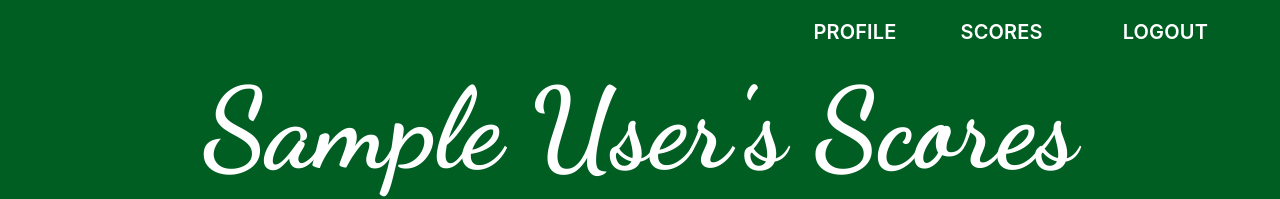
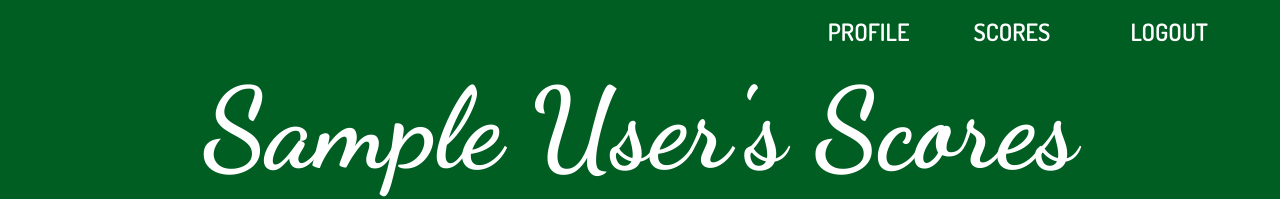
Before and after one commit to tylerpgen/golf-scores, a React (Vite) app in the folder client/: page /scores in a window 1280 px wide. Shown: the top 199 px of the page. Built offline with nearby package versions, Linux system fonts and the light colour scheme; no server answers; sample sign-in values are in the browser's storage.

Commit message:
changed font in navbar to match site

```diff
--- a/client/src/components/Navbar.jsx
+++ b/client/src/components/Navbar.jsx
@@ -54,7 +54,7 @@ const Navbar = () => {
                   href={"/profile"}
                   sx={{ mx: 4, "&:hover": { textDecoration: "none" } }}
                 >
-                  <Typography variant="h6" fontWeight="600" fontFamily="Inter">
+                  <Typography variant="h5" fontWeight="600" fontFamily="Dosis">
                     Profile
                   </Typography>
                 </Link>
@@ -65,7 +65,7 @@ const Navbar = () => {
                   href={"/scores"}
                   sx={{ mx: 4, "&:hover": { textDecoration: "none" } }}
                 >
-                  <Typography variant="h6" fontWeight="600" fontFamily="Inter">
+                  <Typography variant="h5" fontWeight="600" fontFamily="Dosis">
                     Scores
                   </Typography>
                 </Link>
@@ -76,7 +76,7 @@ const Navbar = () => {
                   sx={{ mx: 4, "&:hover": { textDecoration: "none" } }}
                   onClick={logoutHandler}
                 >
-                  <Typography variant="h6" fontWeight="600" fontFamily="Inter">
+                  <Typography variant="h5" fontWeight="600" fontFamily="Dosis">
                     Logout
                   </Typography>
                 </Button>
@@ -90,7 +90,7 @@ const Navbar = () => {
                   href={"/login"}
                   sx={{ mx: 4, "&:hover": { textDecoration: "none" } }}
                 >
-                  <Typography variant="h6" fontWeight="600" fontFamily="Inter">
+                  <Typography variant="h5" fontWeight="600" fontFamily="Dosis">
                     Login
                   </Typography>
                 </Link>
@@ -101,7 +101,7 @@ const Navbar = () => {
                   href={"/register"}
                   sx={{ mx: 4, "&:hover": { textDecoration: "none" } }}
                 >
-                  <Typography variant="h6" fontWeight="600" fontFamily="Inter">
+                  <Typography variant="h5" fontWeight="600" fontFamily="Dosis">
                     Sign Up
                   </Typography>
                 </Link>
@@ -141,7 +141,7 @@ const Navbar = () => {
                     "&:hover": { textDecoration: "none" },
                   }}
                 >
-                  <Typography variant="h6" fontWeight="600" fontFamily="Inter">
+                  <Typography variant="h5" fontWeight="600" fontFamily="Dosis">
                     Profile
                   </Typography>
                 </Link>
@@ -156,7 +156,7 @@ const Navbar = () => {
                     "&:hover": { textDecoration: "none" },
                   }}
                 >
-                  <Typography variant="h6" fontWeight="600" fontFamily="Inter">
+                  <Typography variant="h5" fontWeight="600" fontFamily="Dosis">
                     Scores
                   </Typography>
                 </Link>
@@ -168,7 +168,7 @@ const Navbar = () => {
                   sx={{ my: "50px", color: "white", "&:hover": { textDecoration: "none" } }}
                   onClick={logoutHandler}
                 >
-                  <Typography variant="h6" fontWeight="600" fontFamily="Inter">
+                  <Typography variant="h5" fontWeight="600" fontFamily="Dosis">
                     Logout
                   </Typography>
                 </Button>
@@ -184,7 +184,7 @@ const Navbar = () => {
                   href={"/login"}
                   sx={{ my: "50px", "&:hover": { textDecoration: "none" } }}
                 >
-                  <Typography variant="h6" fontWeight="600" fontFamily="Inter">
+                  <Typography variant="h5" fontWeight="600" fontFamily="Dosis">
                     Login
                   </Typography>
                 </Link>
@@ -195,7 +195,7 @@ const Navbar = () => {
                   href={"/register"}
                   sx={{ my: "50px", "&:hover": { textDecoration: "none" } }}
                 >
-                  <Typography variant="h6" fontWeight="600" fontFamily="Inter">
+                  <Typography variant="h5" fontWeight="600" fontFamily="Dosis">
                     Sign Up
                   </Typography>
                 </Link>
```
